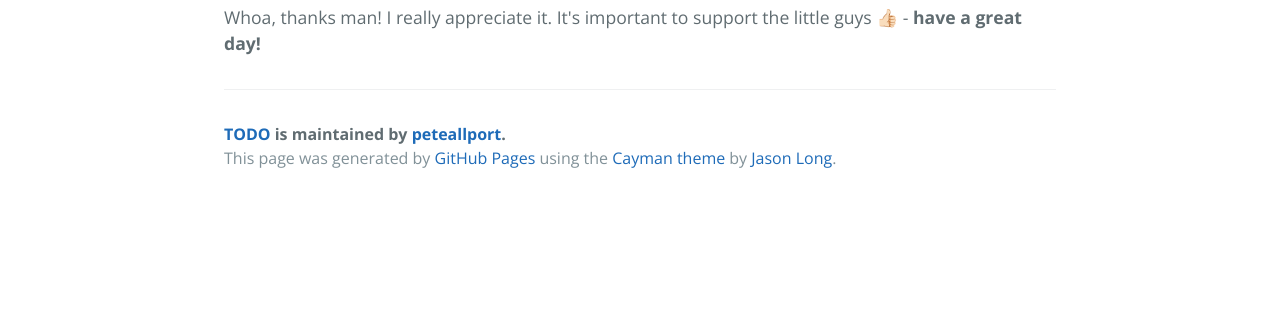
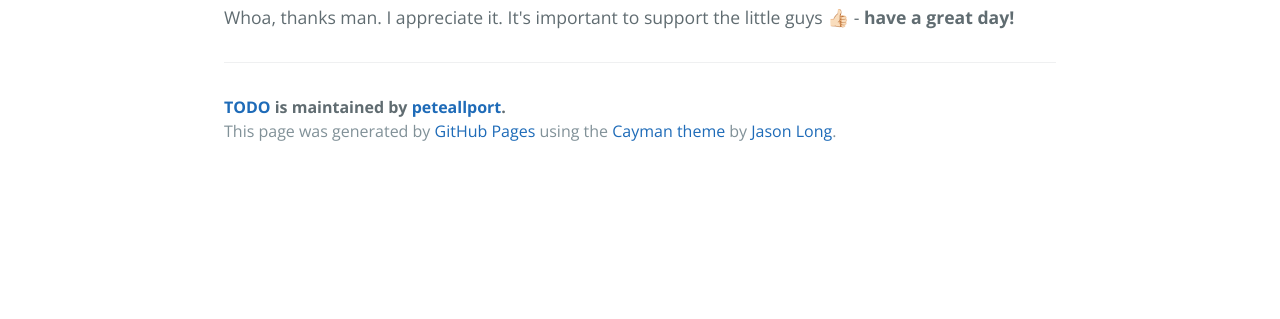
Before and after one commit to peteallport/TODOs, a plain HTML site: page charge/index.html in a window 1280 px wide. Shown: the part 481-800 px from the top of the page. Drawn offline with nearby package versions, Linux system fonts and the light colour scheme.

Commit message:
more semantics, I'm insane

```diff
--- a/charge/index.html
+++ b/charge/index.html
@@ -22,7 +22,7 @@
       <h1>
 <a id="todo-for-atom" class="anchor" href="#todo-for-atom" aria-hidden="true"><span aria-hidden="true" class="octicon octicon-link"></span></a>TODO for Atom</h1>
 
-<p>Whoa, thanks man! I really appreciate it. It's important to support the little guys 👍🏻 - <strong>have a great day!</strong></p>
+<p>Whoa, thanks man. I appreciate it. It's important to support the little guys 👍🏻 - <strong>have a great day!</strong></p>
 
       <footer class="site-footer">
         <span class="site-footer-owner"><a href="https://github.com/peteallport/TODO">TODO</a> is maintained by <a href="https://github.com/peteallport">peteallport</a>.</span>
```
